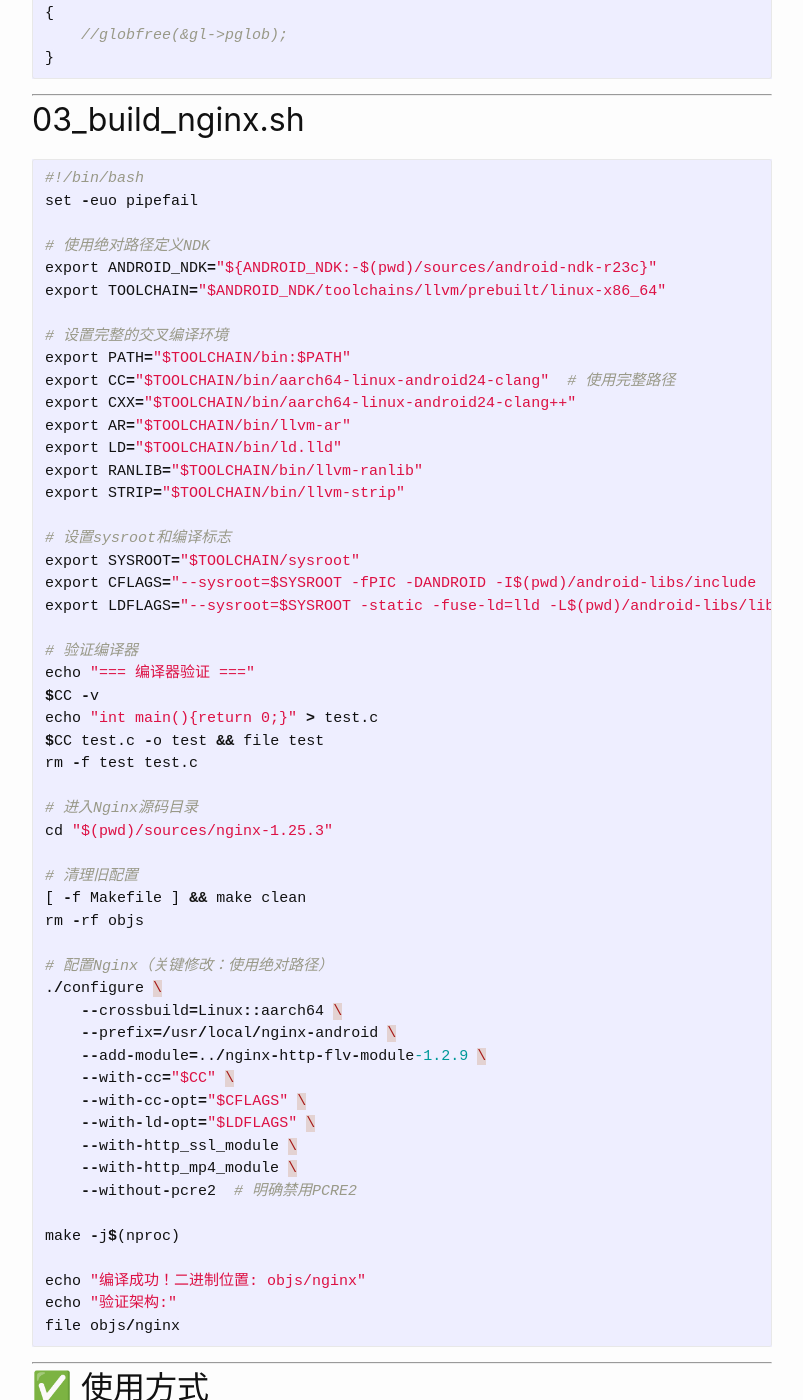
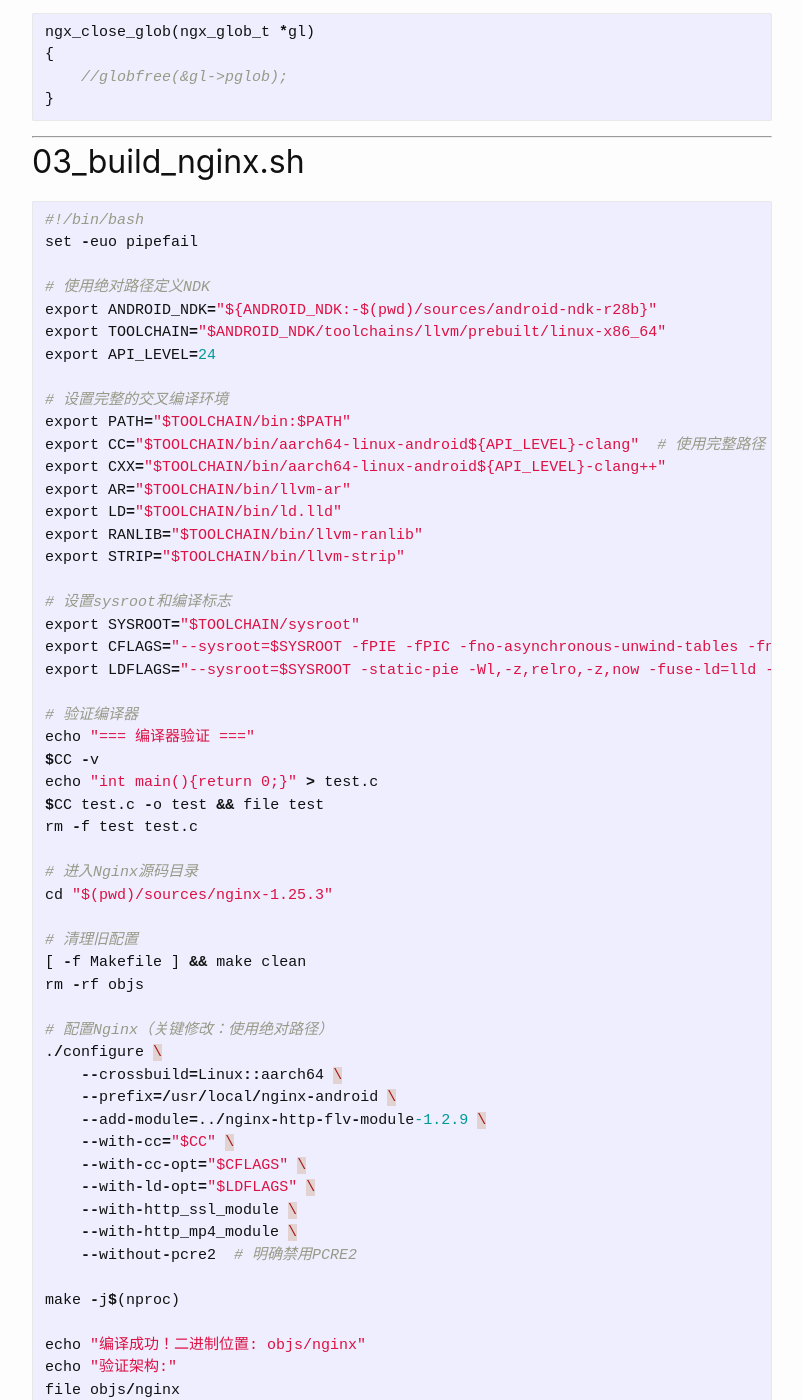
Before and after one commit to cqlray/cqlray.github.io, a Jekyll site: the page built from _posts/2025-5-14-compile-nginx-for-android-aarch64.markdown, in a window 1280 px wide and 1400 px high, scrolled down 7193 px. Shown: the whole window, without its empty margins (238-1041 px from the left). Built offline with Jekyll 4.4.1, drawn with Linux system fonts in a browser that asks for light colours; comment, search, counter and statistics services are not loaded; some of the changed text lies outside the part shown.

Commit message:
编译nginx更换android-ndk-28b

````diff
--- a/_posts/2025-5-14-compile-nginx-for-android-aarch64.markdown
+++ b/_posts/2025-5-14-compile-nginx-for-android-aarch64.markdown
@@ -13,15 +13,15 @@ categories: nginx android aarch64
 
 编译需要的工具和源代码版本：
 
-1. android NDK： [android-ndk-r23c](https://github.com/android/ndk/wiki/Home/e05d396317f6e1e5e00e3fe7d4f223ad54a354f8)
+1. android NDK： android-ndk-r28b
 2. nginx：       1.25.3
 3. openssl：     1.1.1w
 4. pcre：        8.45
 5. zlib：        1.2.13
 
-以下是完整的、**基于 `android-ndk-r23c` 的 Nginx 1.25.3 Android aarch64 构建脚本**。包括：
+以下是完整的、**基于 `android-ndk-r28b` 的 Nginx 1.25.3 Android aarch64 构建脚本**。包括：
 
-- 下载并解压所有依赖（含 `android-ndk-r23c`）
+- 下载并解压所有依赖（含 `android-ndk-r28b`）
 - 构建静态 nginx 二进制，可推送到 Android 7.1.2 aarch64 测试
 
 ---
@@ -119,6 +119,8 @@ done
 echo "所有源码已准备就绪: ./sources/"
 ```
 
+下载[android-ndk-28b](https://github.com/android/ndk/wiki/Home/840eb77b361bbc216f18cb1aaf05a2b656078c7c) 放到`./archives`中，然后把 android-ndk-28b 解压到`./source/`中。
+
 ---
 
 ## 02_build_deps.sh
@@ -137,7 +139,7 @@ LIBXCRYPT_VERSION="4.4.36"
 [ ! -d "sources" ] && { echo "请先运行 download_sources.sh"; exit 1; }
 
 # NDK配置
-export ANDROID_NDK="${ANDROID_NDK:-$(pwd)/sources/android-ndk-r23c}"
+export ANDROID_NDK="${ANDROID_NDK:-$(pwd)/sources/android-ndk-r28b}"
 export API_LEVEL=24
 export ARCH="aarch64"
 export OUT_DIR="$(pwd)/android-libs"
@@ -349,13 +351,14 @@ ngx_close_glob(ngx_glob_t *gl)
 set -euo pipefail
 
 # 使用绝对路径定义NDK
-export ANDROID_NDK="${ANDROID_NDK:-$(pwd)/sources/android-ndk-r23c}"
+export ANDROID_NDK="${ANDROID_NDK:-$(pwd)/sources/android-ndk-r28b}"
 export TOOLCHAIN="$ANDROID_NDK/toolchains/llvm/prebuilt/linux-x86_64"
+export API_LEVEL=24
 
 # 设置完整的交叉编译环境
 export PATH="$TOOLCHAIN/bin:$PATH"
-export CC="$TOOLCHAIN/bin/aarch64-linux-android24-clang"  # 使用完整路径
-export CXX="$TOOLCHAIN/bin/aarch64-linux-android24-clang++"
+export CC="$TOOLCHAIN/bin/aarch64-linux-android${API_LEVEL}-clang"  # 使用完整路径
+export CXX="$TOOLCHAIN/bin/aarch64-linux-android${API_LEVEL}-clang++"
 export AR="$TOOLCHAIN/bin/llvm-ar"
 export LD="$TOOLCHAIN/bin/ld.lld"
 export RANLIB="$TOOLCHAIN/bin/llvm-ranlib"
@@ -363,8 +366,8 @@ export STRIP="$TOOLCHAIN/bin/llvm-strip"
 
 # 设置sysroot和编译标志
 export SYSROOT="$TOOLCHAIN/sysroot"
-export CFLAGS="--sysroot=$SYSROOT -fPIC -DANDROID -I$(pwd)/android-libs/include  -DNGX_HAVE_GCC_ATOMIC=1 -DNGX_HAVE_ATOMIC_OPS=1  -DNGX_HAVE_MAP_ANON=1"
-export LDFLAGS="--sysroot=$SYSROOT -static -fuse-ld=lld -L$(pwd)/android-libs/lib -lssl -lcrypto -lz -lpcre -lcrypt"
+export CFLAGS="--sysroot=$SYSROOT -fPIE -fPIC -fno-asynchronous-unwind-tables -fno-omit-frame-pointer -DANDROID -D__ANDROID_API__=$API_LEVEL -march=armv8-a -I$(pwd)/android-libs/include -DNGX_HAVE_GCC_ATOMIC=1 -DNGX_HAVE_ATOMIC_OPS=1  -DNGX_HAVE_MAP_ANON=1"
+export LDFLAGS="--sysroot=$SYSROOT -static-pie -Wl,-z,relro,-z,now -fuse-ld=lld -L$(pwd)/android-libs/lib -lssl -lcrypto -lz -lpcre -lcrypt"
 
 # 验证编译器
 echo "=== 编译器验证 ==="
@@ -422,3 +428,19 @@ cd /data/local/tmp
 chmod +x nginx
 ./nginx -V
 ```
+
+## 重点：使用 android-ndk-r28b
+
+| NDK 版本 | 行为                | 是否有 TLS 段 |
+| ------ | ----------------- | --------- |
+| r23c   | 强制生成 TLS 段（旧 lld） | 有         |
+| r25b   | 强制生成 TLS 段（旧 lld） | 有         |
+| r28b   | 不自动引入 TLS 段       | 无         |
+
+如果通过ndk23c、25b等编译，放到android上执行报错，如下：
+
+```s
+134|rk3399_all:/mnt/cc # ./nginx -V
+error: "./nginx": executable's TLS segment is underaligned: alignment is 8, needs to be at least 64 for ARM64 Bionic
+Aborted
+```
````
Also changed, not shown: other parts of _posts/2025-5-14-compile-nginx-for-android-aarch64.markdown (+3 -0 lines).
